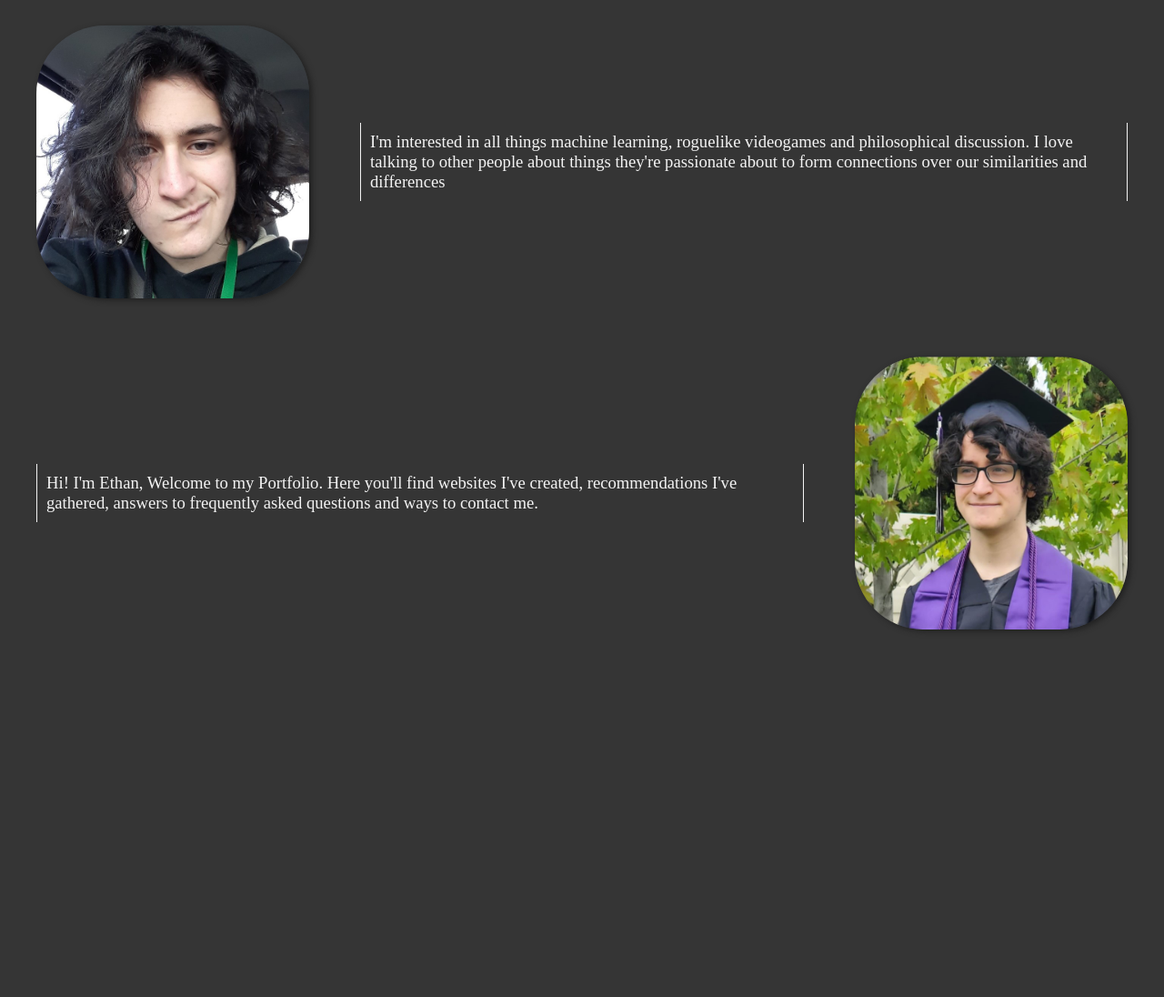
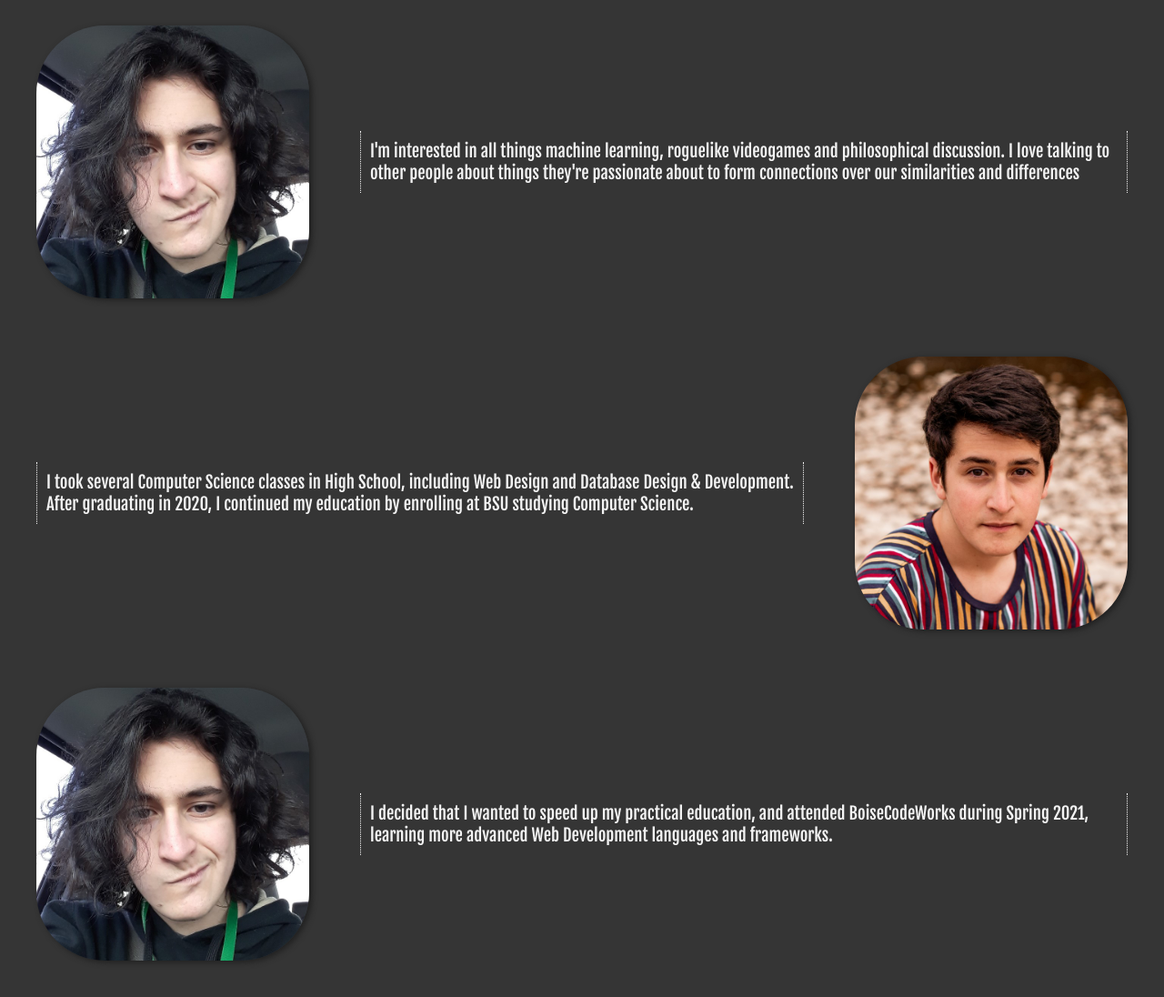
Before and after one commit to ethanmmay/portfolio-2021, a plain HTML site: page index.html in a window 1280 px wide. Shown: the part 400-1496 px from the top of the page at 91% size. Drawn offline with Linux system fonts and the light colour scheme.

Commit message:
Areas 2, 3, and 4 Added

```diff
--- a/index.html
+++ b/index.html
@@ -7,6 +7,7 @@
     <meta http-equiv="X-UA-Compatible" content="ie=edge">
     <title>Ethan May's Portfolio</title>
     <link rel="stylesheet" href="style.css">
+    <link rel="preconnect" href="https://fonts.gstatic.com">
     <link rel="preconnect" href="https://fonts.gstatic.com">
     <link href="https://fonts.googleapis.com/css2?family=Fjalla+One&display=swap" rel="stylesheet">
     <link href="https://fonts.googleapis.com/css2?family=Cinzel&display=swap" rel="stylesheet">
@@ -22,7 +23,7 @@
         <a href="faq"><img src="images/qanda.png" alt="Frequently Asked Questions" class="nav-img"></a>
     </div>
     <div class="img-area img-area-1">
-        <div class="caption fjalla">Hi! I'm Ethan, Welcome to my Portfolio. Here you'll find websites I've created,
+        <div class="caption gfont-1">Hi! I'm Ethan, Welcome to my Portfolio. Here you'll find websites I've created,
             recommendations I've gathered, answers to frequently asked questions and ways to contact me.
         </div>
         <div class="image-container">
@@ -33,17 +34,26 @@
         <div class="image-container">
             <img class="image" src="images/car.jpg" alt="picture-2">
         </div>
-        <div class="caption fjalla">I'm interested in all things machine learning, roguelike videogames and
+        <div class="caption gfont-1">I'm interested in all things machine learning, roguelike videogames and
             philosophical discussion. I love talking to other people about things they're passionate about to form
             connections over our similarities and differences
         </div>
     </div>
     <div class="img-area img-area-1">
-        <div class="caption fjalla">Hi! I'm Ethan, Welcome to my Portfolio. Here you'll find websites I've created,
-            recommendations I've gathered, answers to frequently asked questions and ways to contact me.
+        <div class="caption gfont-1">I took several Computer Science classes in High School, including Web Design and
+            Database Design & Development. After graduating in 2020, I continued my education by enrolling at BSU
+            studying Computer Science.
         </div>
         <div class="image-container">
-            <img class="image" src="images/graduation.jpg" alt="picture-1">
+            <img class="image" src="images/senior.jpg" alt="picture-3">
+        </div>
+    </div>
+    <div class="img-area img-area-2">
+        <div class="image-container">
+            <img class="image" src="images/car.jpg" alt="picture-2">
+        </div>
+        <div class="caption gfont-1">I decided that I wanted to speed up my practical education, and attended
+            BoiseCodeWorks during Spring 2021, learning more advanced Web Development languages and frameworks.
         </div>
     </div>
 
--- a/style.css
+++ b/style.css
@@ -35,7 +35,7 @@ a:visited {
     top: 0;
     left: 0;
     background-color: var(--bg-color-2);
-    border-bottom: 2px dashed var(--dark);
+    border-bottom: 1px solid var(--dark);
 }
 
 .nav-img {
@@ -73,8 +73,8 @@ a:visited {
 
 .caption {
     font-size: 14pt;
-    border-left: 1px solid var(--light);
-    border-right: 1px solid var(--light);
+    border-left: 1px dotted var(--light);
+    border-right: 1px dotted var(--light);
     padding: 10px;
 }
 
```
Also changed, not shown: images/senior.jpg (added).
